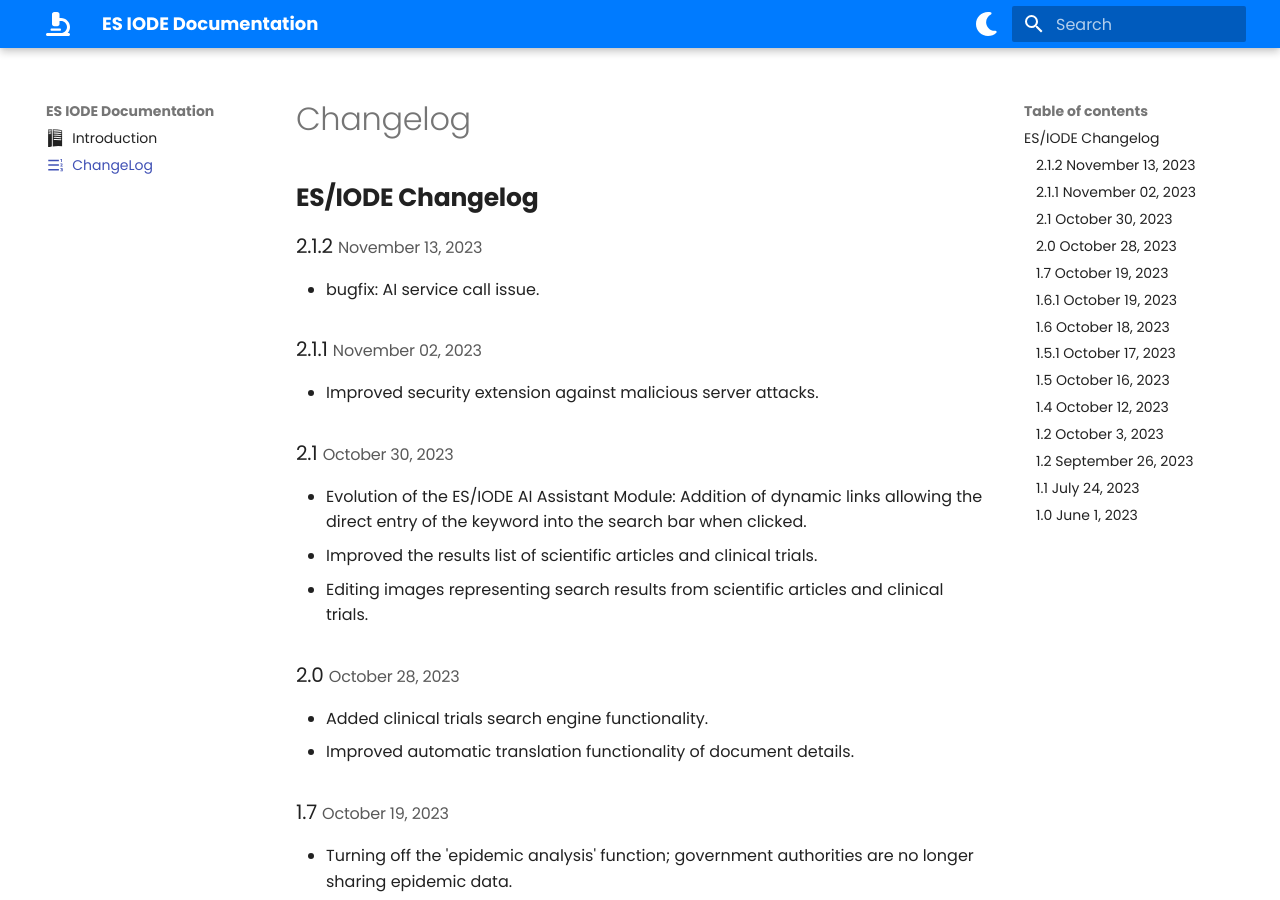
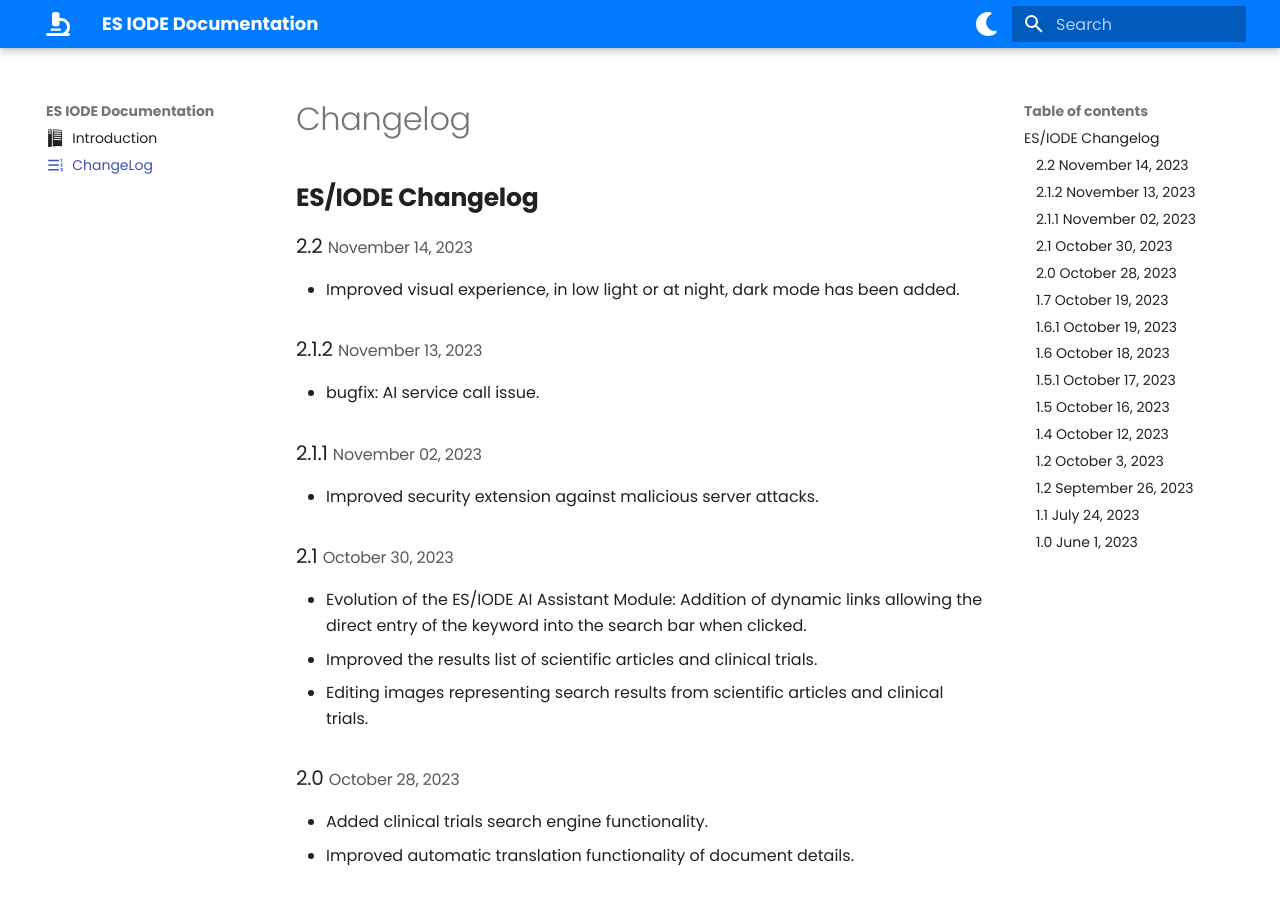
Before and after one commit to ethic-seido/iode_documentation, an MkDocs documentation site: the page built from docs/changelog.md, in a window 1280 px wide and 900 px high. Built offline with MkDocs 1.6.1 and Material for MkDocs 9.7.7, drawn with Linux system fonts in a browser that asks for light colours.

```diff
--- a/docs/changelog.md
+++ b/docs/changelog.md
@@ -5,6 +5,10 @@ description: displaying service update information
 # Changelog
 
 ## **ES/IODE Changelog**
+
+### 2.2 <small>November 14, 2023</small>
+
+- Improved visual experience, in low light or at night, dark mode has been added.
 
 ### 2.1.2 <small>November 13, 2023</small>
 
```
Also changed, not shown: docs/index.md (+1 -1 lines).
